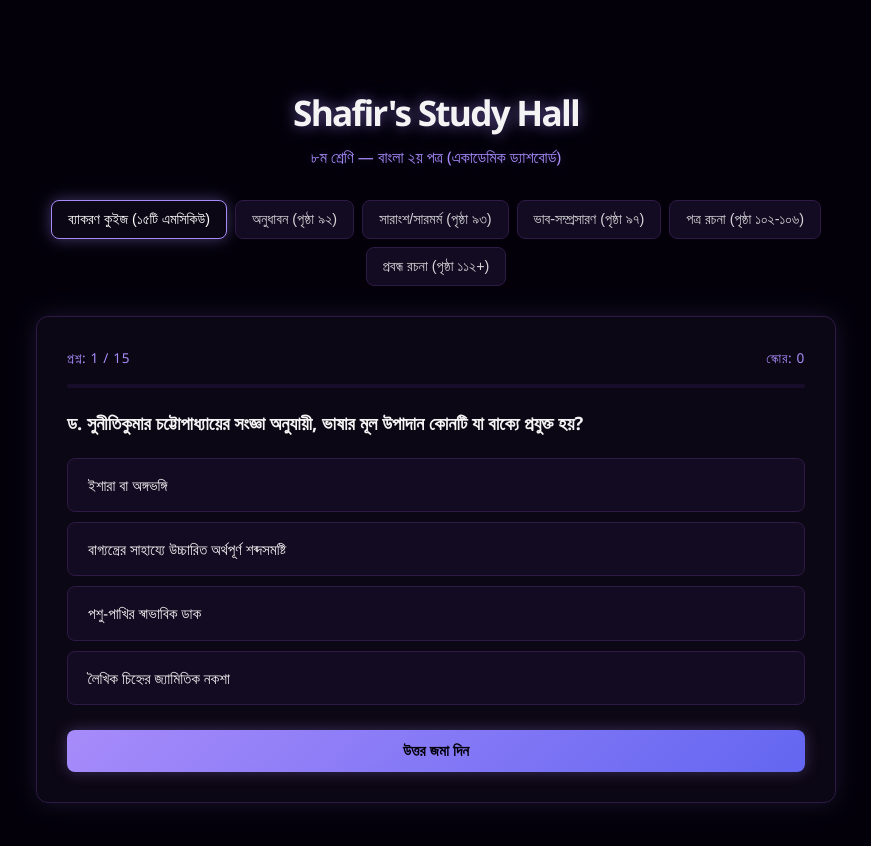
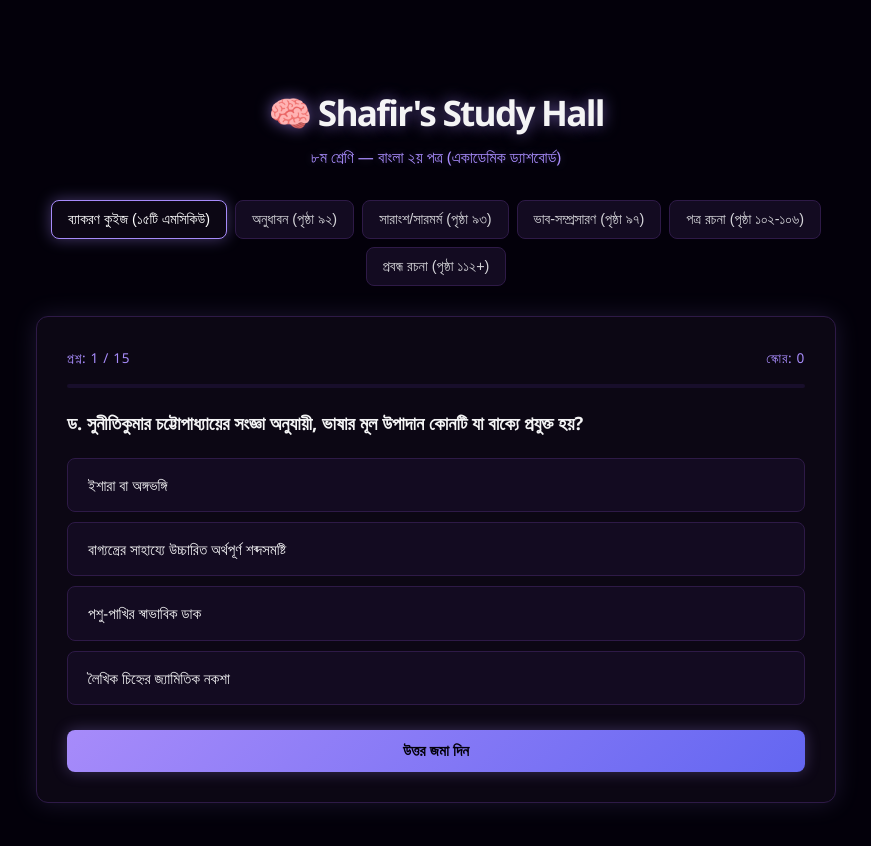
Before and after one commit to v4gueportfolio/study-8th-grade, a plain HTML site: page index.html in a window 1280 px wide. Shown: the whole page, without its empty margins (204-1075 px from the left). Drawn offline with Linux system fonts and the light colour scheme.

Commit message:
Update index.html

```diff
--- a/index.html
+++ b/index.html
@@ -3,7 +3,7 @@
 <head>
     <meta charset="UTF-8">
     <meta name="viewport" content="width=device-width, initial-scale=1.0">
-    <title>Shafir's Study Hall</title>
+    <title>🧠 Shafir's Study Hall</title>
     <style>
         :root {
             --bg: #03000a;
@@ -68,7 +68,7 @@
 </head>
 <body>
 
-    <h1>Shafir's Study Hall</h1>
+    <h1>🧠 Shafir's Study Hall</h1>
     <div class="subtitle">৮ম শ্রেণি — বাংলা ২য় পত্র (একাডেমিক ড্যাশবোর্ড)</div>
 
     <!-- GLOBAL TABS SYSTEM -->
```
